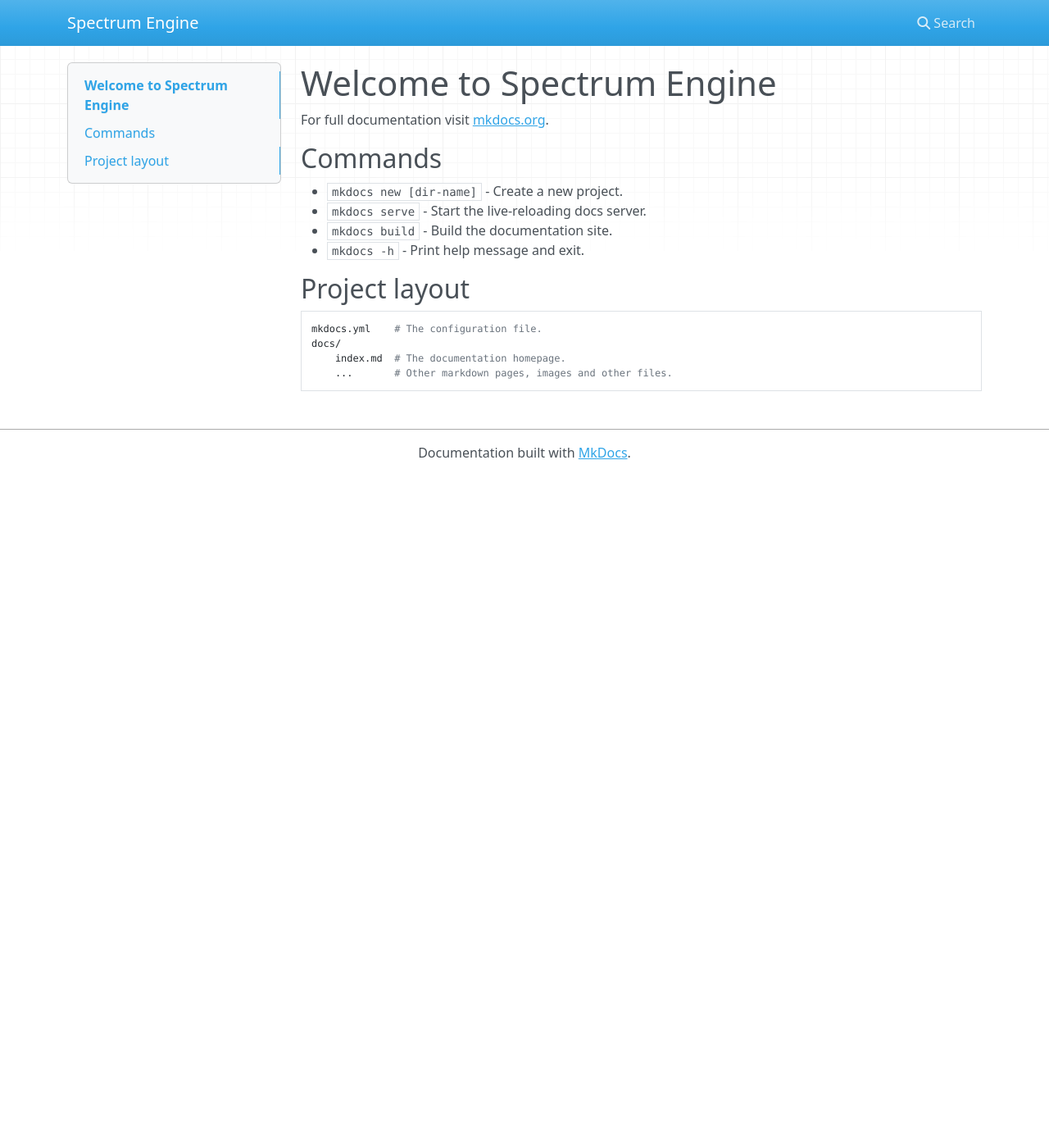
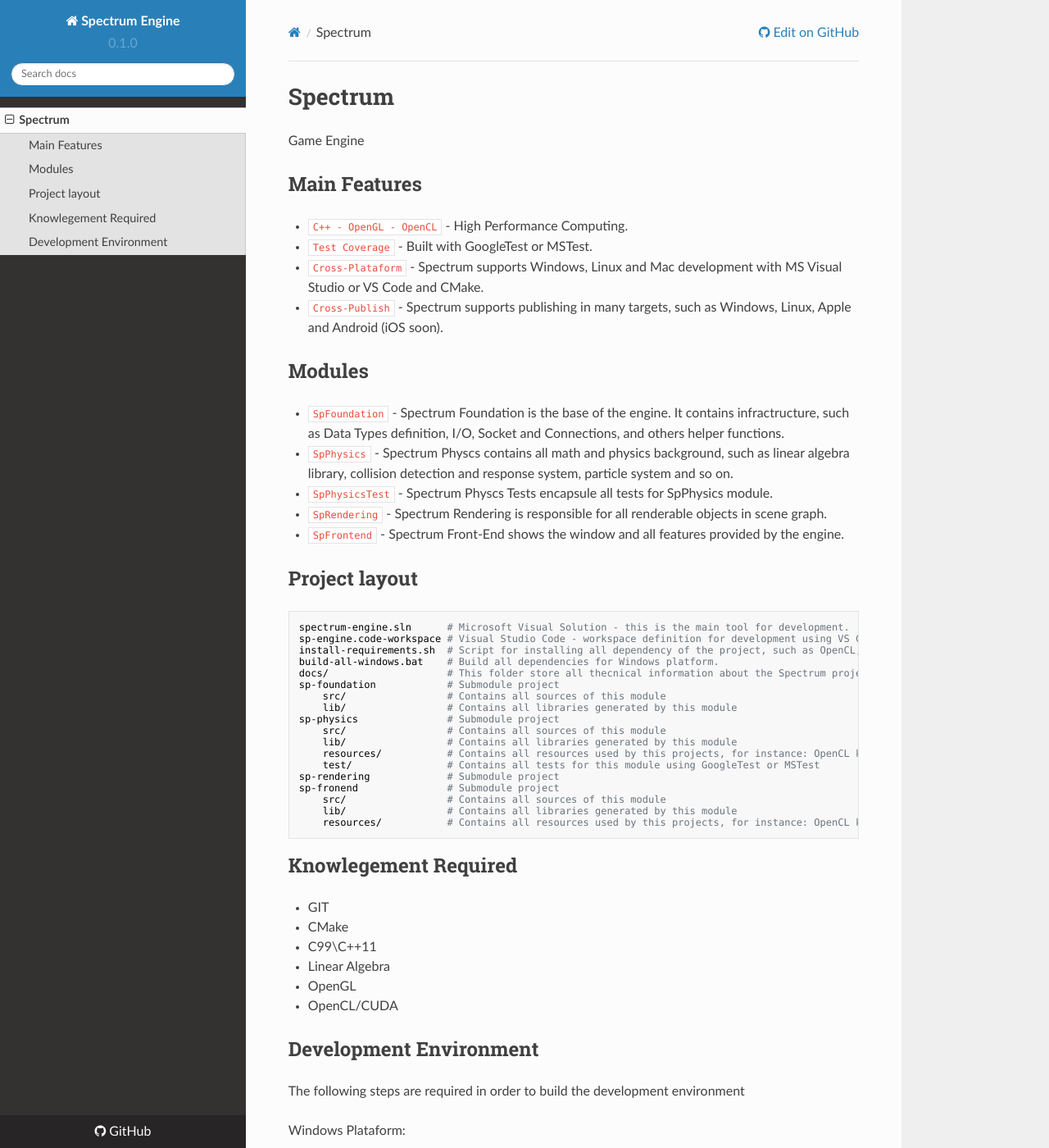
Before and after one commit to bgsa/spectrum-engine, an MkDocs documentation site: the page built from docs/index.md, in a window 1280 px wide and 1400 px high. Shown: the whole window at 82% size. Built offline with MkDocs 1.6.1, drawn with Linux system fonts in a browser that asks for light colours; nearby versions of some CDN libraries; some of the changed text lies outside the part shown.

Commit message:
Documentation updated

```diff
--- a/docs/index.md
+++ b/docs/index.md
@@ -1,17 +1,85 @@
-# Welcome to Spectrum Engine
+# Spectrum
 
-For full documentation visit [mkdocs.org](https://www.mkdocs.org).
+Game Engine
 
-## Commands
+## Main Features
 
-* `mkdocs new [dir-name]` - Create a new project.
-* `mkdocs serve` - Start the live-reloading docs server.
-* `mkdocs build` - Build the documentation site.
-* `mkdocs -h` - Print help message and exit.
+* `C++ - OpenGL - OpenCL` - High Performance Computing.
+* `Test Coverage` - Built with GoogleTest or MSTest.
+* `Cross-Plataform` - Spectrum supports Windows, Linux and Mac development with MS Visual Studio or VS Code and CMake.
+* `Cross-Publish` - Spectrum supports publishing in many targets, such as Windows, Linux, Apple and Android (iOS soon).
+
+## Modules
+* `SpFoundation` - Spectrum Foundation is the base of the engine. It contains infractructure, such as Data Types definition, I/O, Socket and Connections, and others helper functions.
+* `SpPhysics` - Spectrum Physcs contains all math and physics background, such as linear algebra library, collision detection and response system, particle system and so on.
+* `SpPhysicsTest` - Spectrum Physcs Tests encapsule all tests for SpPhysics module.
+* `SpRendering` - Spectrum Rendering is responsible for all renderable objects in scene graph.
+* `SpFrontend` - Spectrum Front-End shows the window and all features provided by the engine.
 
 ## Project layout
 
-    mkdocs.yml    # The configuration file.
-    docs/
-        index.md  # The documentation homepage.
-        ...       # Other markdown pages, images and other files.
+    spectrum-engine.sln      # Microsoft Visual Solution - this is the main tool for development.
+    sp-engine.code-workspace # Visual Studio Code - workspace definition for development using VS Code for Linux/Apple plataform.
+    install-requirements.sh  # Script for installing all dependency of the project, such as OpenCL, OpenCL, GLFW and so on.
+    build-all-windows.bat    # Build all dependencies for Windows platform.
+    docs/                    # This folder store all thecnical information about the Spectrum project.
+    sp-foundation            # Submodule project
+        src/                 # Contains all sources of this module
+        lib/                 # Contains all libraries generated by this module
+    sp-physics               # Submodule project
+        src/                 # Contains all sources of this module
+        lib/                 # Contains all libraries generated by this module
+        resources/           # Contains all resources used by this projects, for instance: OpenCL kernels
+        test/                # Contains all tests for this module using GoogleTest or MSTest
+    sp-rendering             # Submodule project
+    sp-fronend               # Submodule project
+        src/                 # Contains all sources of this module
+        lib/                 # Contains all libraries generated by this module
+        resources/           # Contains all resources used by this projects, for instance: OpenCL kernels
+
+## Knowlegement Required
+
+* GIT
+* CMake
+* C99\C++11
+* Linear Algebra
+* OpenGL
+* OpenCL/CUDA
+
+## Development Environment
+
+The following steps are required in order to build the development environment
+
+Windows Plataform:
+
+* (optional) Install and setup Chocolatey and MkDocs (only if you will change or build documentation)
+* Install Microsoft Visual Studio with C\C++ support
+* Install and setup GIT (if it was not installed)
+* cd %YOUR_PROJECTS_FOLDER%
+* git clone -b dev --recurse-submodules https://github.com/bgsa/spectrum-engine.git
+* cd spectrum-engine\vendor
+* .\build-glfw-windows.bat
+* .\build-imgui-windows.bat
+* .\build-opencl-windows.bat
+* .\build-googletest-windows.bat
+* Open spectrum-engine/spectrum-engine.sln in MS Visual Studio
+* Setup SpFrontend as "Startup Project"
+* Debug on "x86/Win32" plataform
+
+
+Linux/Apple Plataform:
+
+* (optional) Install MkDocs (only if you will change or build documentation)
+* Install Visual Studio Code with C/C++ support and debugger extensions
+* Install CMake
+* Install GIT
+* cd %YOUR_PROJECTS_FOLDER%
+* git clone -b dev --recurse-submodules https://github.com/bgsa/spectrum-engine.git
+* cd spectrum-engine/
+* sudo ./install-requirements.sh
+* cd spectrum-engine/vendor/
+* ./build-glfw-linux.sh
+* ./build-imgui-linux.sh
+* ./build-opencl-linux.sh
+* ./build-googletest-linux.sh
+* Open sp-engine.code-workspace in Visual Studio Code
--- a/mkdocs.yml
+++ b/mkdocs.yml
@@ -1 +1,10 @@
 site_name: Spectrum Engine
+site_description: Spectrum Engine - Game Engine
+site_author: Bruno Gallego
+site_dir: ../spectrum-docs/
+theme: readthedocs
+site_url: null
+repo_name: GitHub
+repo_url: https://github.com/bgsa/spectrum-engine
+extra:
+    version: 0.1.0
```
Also changed, not shown: README.md (+1 -2 lines).
